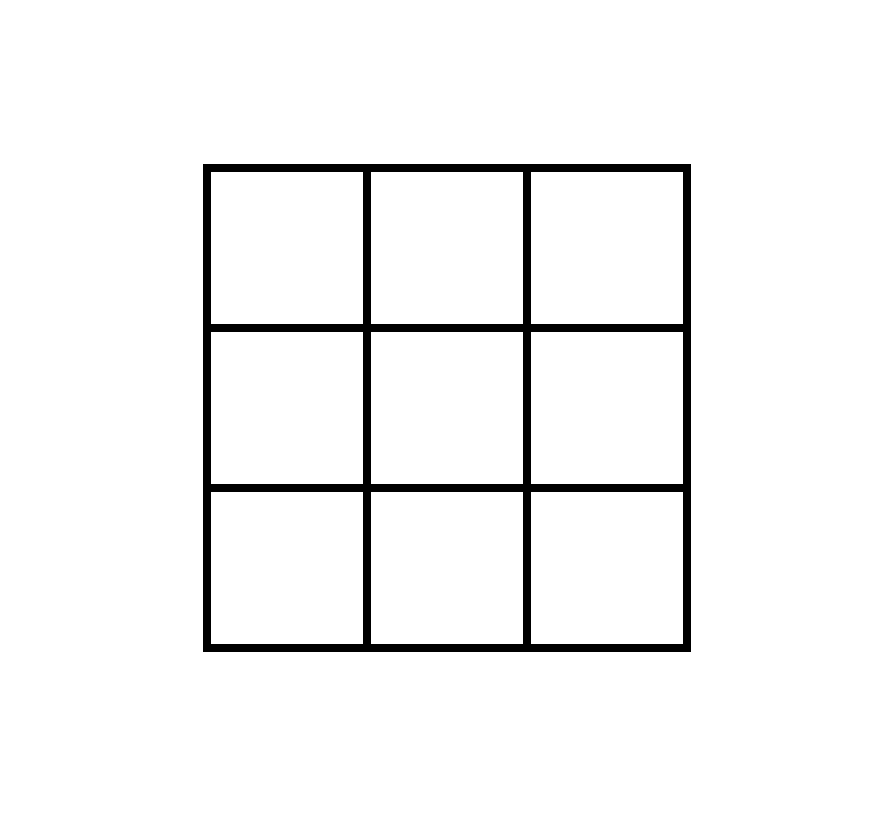
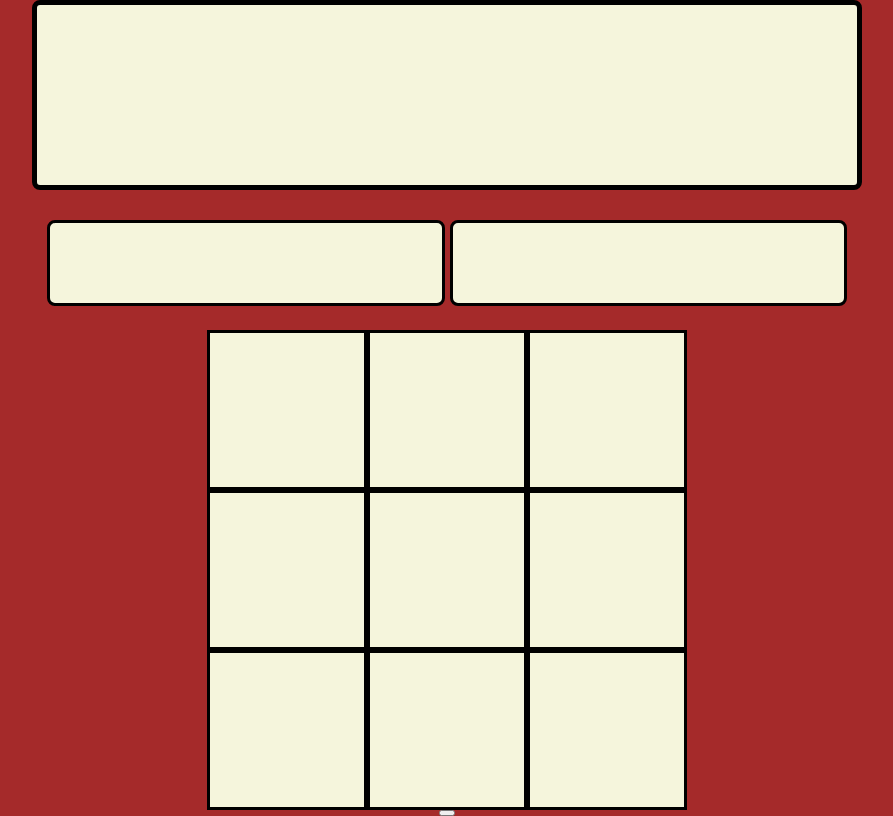
Before and after one commit to Yusef-H/Tic_Tac_Toe, a plain HTML site: page index.html in a window 1280 px wide. Shown: the whole page, without its empty margins (201-1094 px from the left). Drawn offline with Linux system fonts and the light colour scheme.

Commit message:
add user interface design

```diff
--- a/index.html
+++ b/index.html
@@ -9,9 +9,15 @@
     <script src="game.js" defer></script>
 </head>
 <body>
+    <div class="header"></div>
+    <div class="player-info">
+        <div class="player1"></div>
+        <div class="player2"></div>
+    </div>
     <div class="game-board">
 
     </div>
+    <button class="restart-btn"></button>
 
 </body>
 </html>
--- a/styles.css
+++ b/styles.css
@@ -1,22 +1,62 @@
 body{
+    background-color:brown;
     height: 100vh;
     width: 100vw;
 
     display: flex;
+    flex-direction: column;
     justify-content: center;
     align-items: center;
 
+}
+
+.header{
+    flex-shrink: 0;
+    background-color: beige;
+    height: clamp(50px, 20vh, 200px);
+    width: clamp(50px, 80vw, 800px);
+    border: 5px solid black;
+    border-radius: 8px;
+
+    padding: 10px;
+    margin-bottom: 20px;
+}
+
+.player-info{
+    width: clamp(50px, 80vw, 800px);
+    height: clamp(50px, 10vh, 200px);
+    display: flex;
+    gap: 5px;
+    padding: 10px;
+    margin-bottom: 20px;
+}
+
+.player1{
+    background-color: beige;
+    width: clamp(50px, 40vw, 400px);
+    height: clamp(20px, 10vh, 200px);
+    border-radius: 8px;
+    border: 3px solid black;
+}
+.player2{
+    background-color: beige;
+    width: clamp(50px, 40vw, 400px);
+    height: clamp(20px, 10vh, 200px);
+    border-radius: 8px;
+    border: 3px solid black;
 }
 
 .game-board{
     display: grid;
     grid-template-columns: repeat(3, clamp(50px, min(20vh, 20vw), 200px));
     grid-template-rows: repeat(3, clamp(50px, min(20vh, 20vw), 200px));
-    border: 4px solid black;
+    background-color: beige;
+
+
 }
 
 .cell{
-    border: 4px solid black;
+    border: 3px solid black;
     display: flex;
     justify-content: center;
     align-items: center;
```
